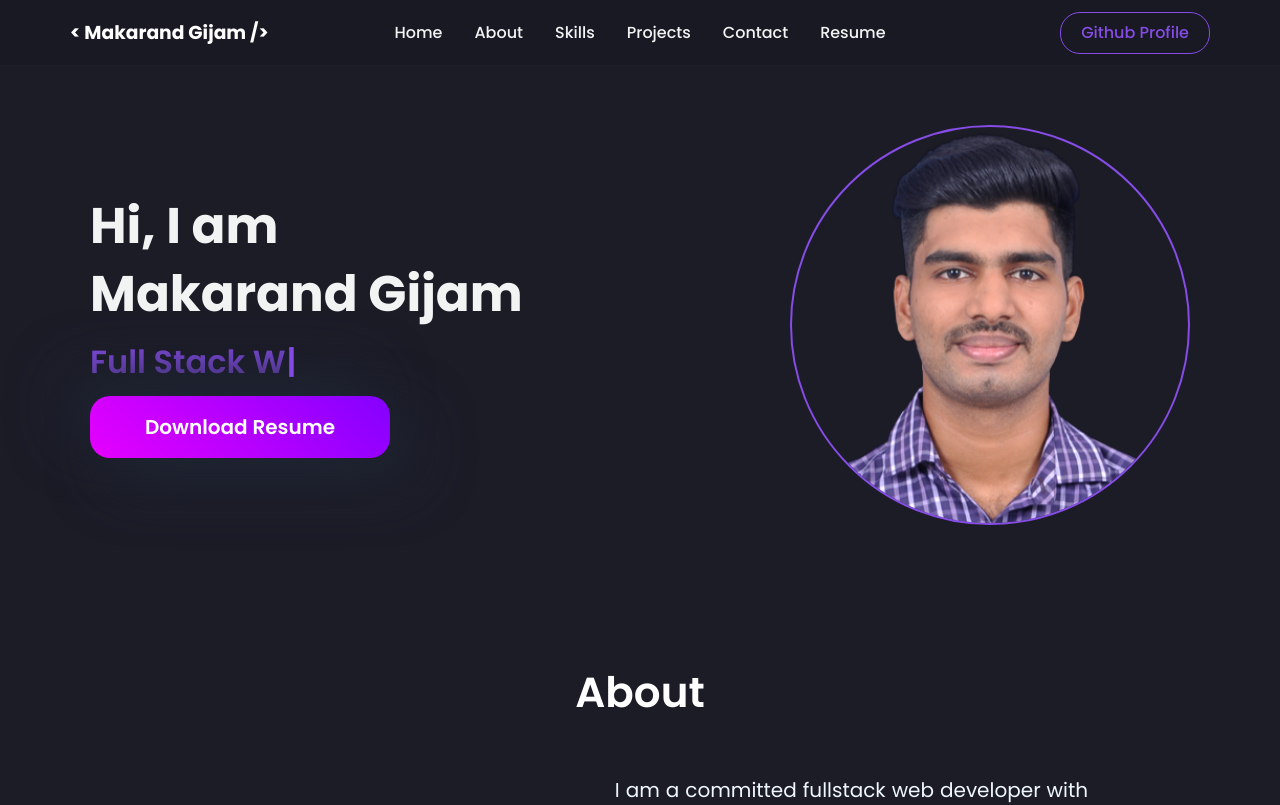
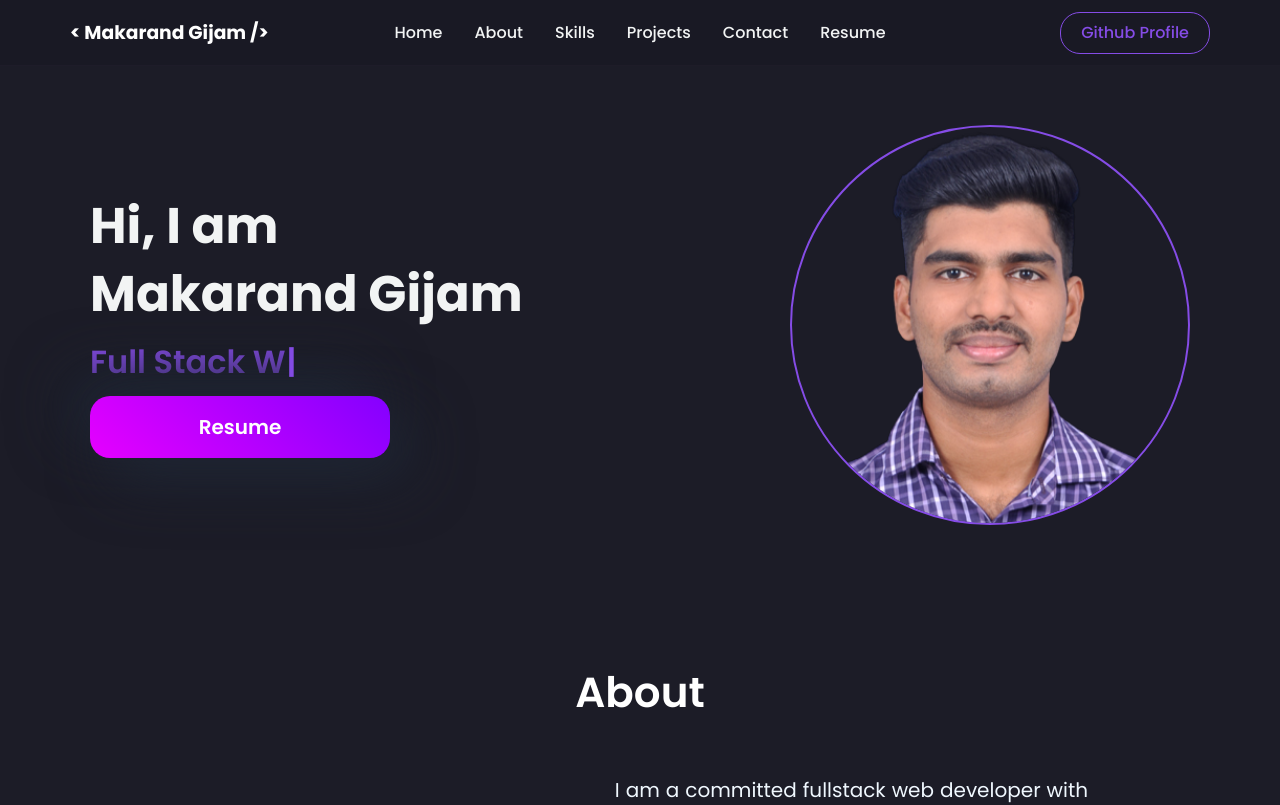
Before and after one commit to gmak22/gmak22.github.io, a React (Create React App) app: page / in a window 1280 px wide. Shown: the top 805 px of the page. Built offline with nearby package versions, Linux system fonts and the light colour scheme.

Commit message:
resume button 2

```diff
--- a/src/components/Hero.jsx
+++ b/src/components/Hero.jsx
@@ -44,12 +44,14 @@ const HeroSection = () => {
 
             <ResumeButton
               id="resume-button-2"
+              href={Resume}
+              download="Makarand-Gijam-Resume.pdf"
+              target="_blank"
               onClick={() => {
                 window.open(Bio.resume, "_blank");
-                link.click();
               }}
             >
-              Download Resume
+              Resume
             </ResumeButton>
           </HeroLeftContainer>
 
--- a/src/styles/Hero.js
+++ b/src/styles/Hero.js
@@ -151,8 +151,11 @@ export const Span = styled.span`
   cursor: pointer;
 `;
 
-export const ResumeButton = styled.button`
-  border: none;
+export const ResumeButton = styled.a`
+  -webkit-appearance: button;
+  -moz-appearance: button;
+  appearance: button;
+  text-decoration: none;
   width: 95%;
   max-width: 300px;
   text-align: center;
```
